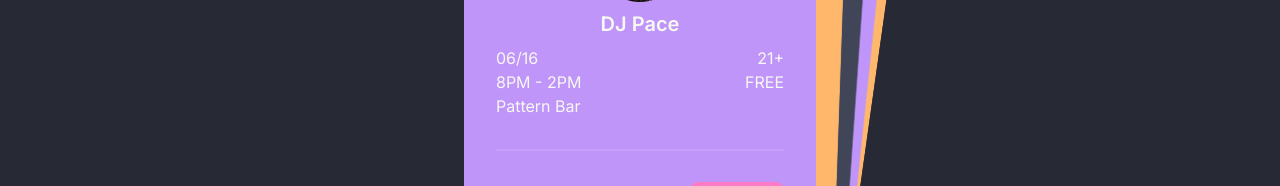
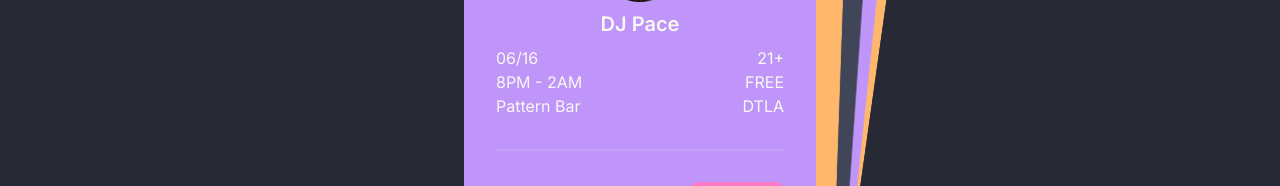
Before and after one commit to ericvtheg/catch-a-vibe, a Next.js app: page /shows in a window 1280 px wide. Shown: the part 234-420 px from the top of the page. Built offline with nearby package versions, Linux system fonts and the light colour scheme.

Commit message:
minor data improvements

```diff
--- a/app/shows/page.tsx
+++ b/app/shows/page.tsx
@@ -46,6 +46,7 @@
                     venue: {
                       coords: data.show.location.coords as [number, number],
                       name: data.show.location.name,
+                      area: data.show.location.area,
                     }
                   }
                 }}
--- a/app/shows/slide.tsx
+++ b/app/shows/slide.tsx
@@ -22,6 +22,7 @@
 interface IVenue {
     coords?: [number, number];
     name: string;
+    area: string;
 }
 
 interface IShow {
@@ -60,7 +61,7 @@
                     <div className="flex flex-col text-right">
                         <div>{data.show.minAge}</div>
                         <div>{data.show.price === 0 ? "FREE" : `$${data.show.price}`}</div>
-                        {/* <Link href={data.show.ticketsLink} target="_blank"><div className="link link-primary ">Tickets</div></Link> */}
+                        <div>{data.show.venue.area}</div>
                     </div>
                 </div>
                 <div className="divider"></div>
--- a/public/data.json
+++ b/public/data.json
@@ -17,11 +17,12 @@
                     34.041617,
                     -118.255258
                 ],
-                "name": "Pattern Bar"
+                "name": "Pattern Bar",
+                "area": "DTLA"
             },
             "link": "https://www.eventbrite.com/e/house-beats-4-happy-hour-weekly-music-experience-tickets-592930811017?aff=ebdsoporgprofile",
             "dateTime": "2023-06-16T16:00:00-0800",
-            "time": "8PM - 2PM",
+            "time": "8PM - 2AM",
             "date": "06/16"
         }
     },
@@ -42,11 +43,13 @@
                     34.101512,
                     -118.323029
                 ],
-                "name": "Fonda Theatre"
+                "name": "Fonda Theatre",
+                "area": "Hollywood"
+
             },
             "link": "https://www.axs.com/events/479561/haliene-presents-the-divine-experience-tickets?cid=edmtrain",
             "dateTime": "2023-06-16T20:00:00-0800",
-            "time": "8PM - 2PM",
+            "time": "8PM - 2AM",
             "date": "06/16"
         }
     },
@@ -67,11 +70,12 @@
                     34.090639,
                     -118.387998
                 ],
-                "name": "The Roxy"
+                "name": "The Roxy",
+                "area": "West Hollywood"
             },
             "link": "https://www.axs.com/events/481368/golden-features-tickets",
             "dateTime": "2023-06-16T21:00:00-0800",
-            "time": "8PM - 2PM",
+            "time": "8PM - 2AM",
             "date": "06/16"
         }
     },
@@ -92,11 +96,12 @@
                     32.79769,
                     -117.250483
                 ],
-                "name": "PB Avenue"
+                "name": "PB Avenue",
+                "area": "Studio City"
             },
             "link": "http://www.pbavenue.com/events/",
             "dateTime": "2023-06-16T21:00:00-0800",
-            "time": "8PM - 2PM",
+            "time": "8PM - 2AM",
             "date": "06/16"
         }
     },
@@ -117,11 +122,12 @@
                     34.101691,
                     -118.320904
                 ],
-                "name": "Academy"
+                "name": "Academy",
+                "area": "Hollywood"
             },
             "link": "https://www.ticketweb.com/event/crankdat-academy-la-tickets/13050775?irgwc=1&clickid=XsE3jq0eCxyPU-dx962Ty04bUkFxQ20mI1v:UY0&camefrom=CFC_BUYAT_254533&impradid=254533&REFERRAL_ID=tmfeedbuyat254533&wt.mc_id=aff_BUYAT_254533&utm_source=254533-EDM%20Train%20LLC&impradname=EDM%20Train%20LLC&utm_medium=affiliate&ircid=4272",
             "dateTime": "2023-06-16T22:00:00-0800",
-            "time": "8PM - 2PM",
+            "time": "8PM - 2AM",
             "date": "06/16"
         }
     }
```
